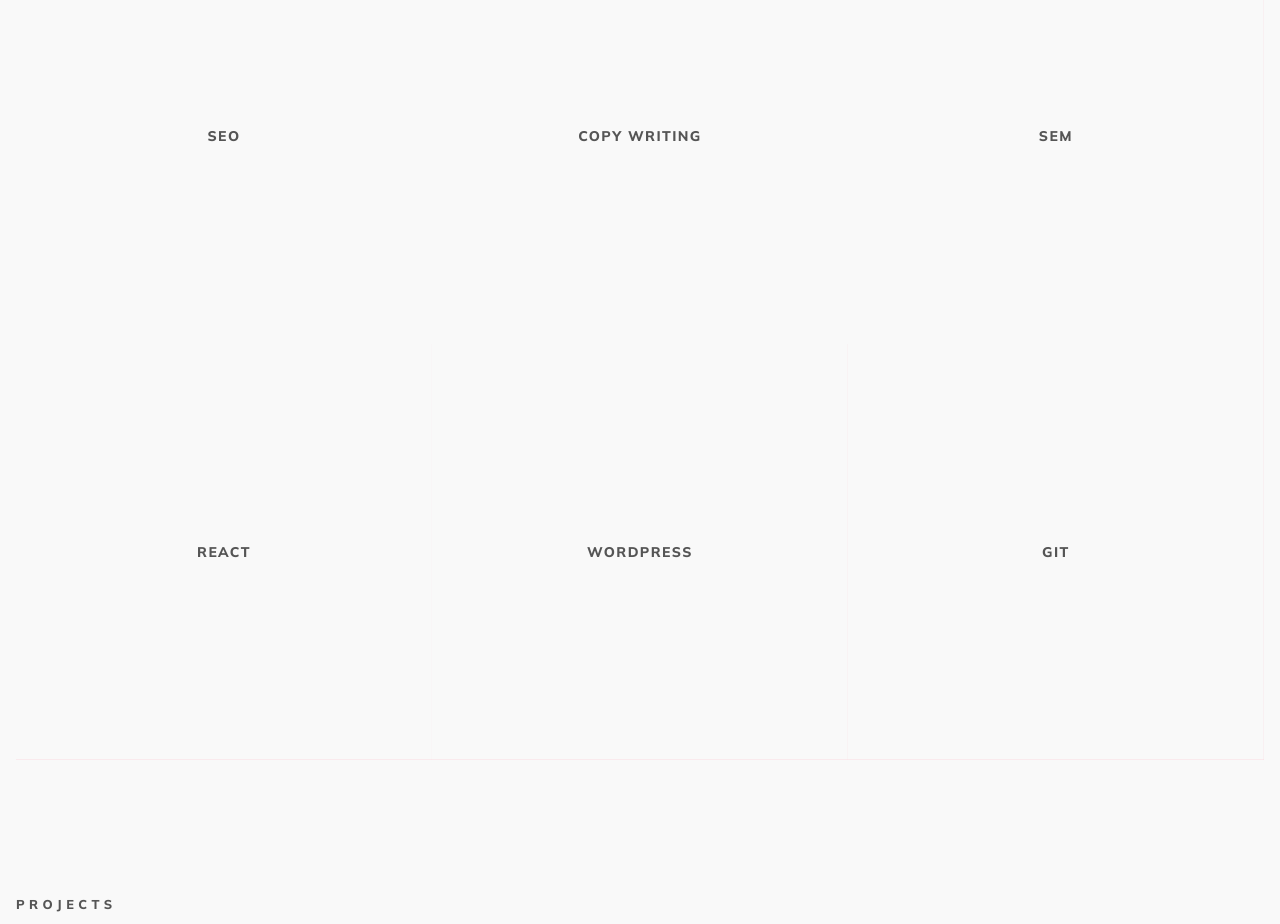
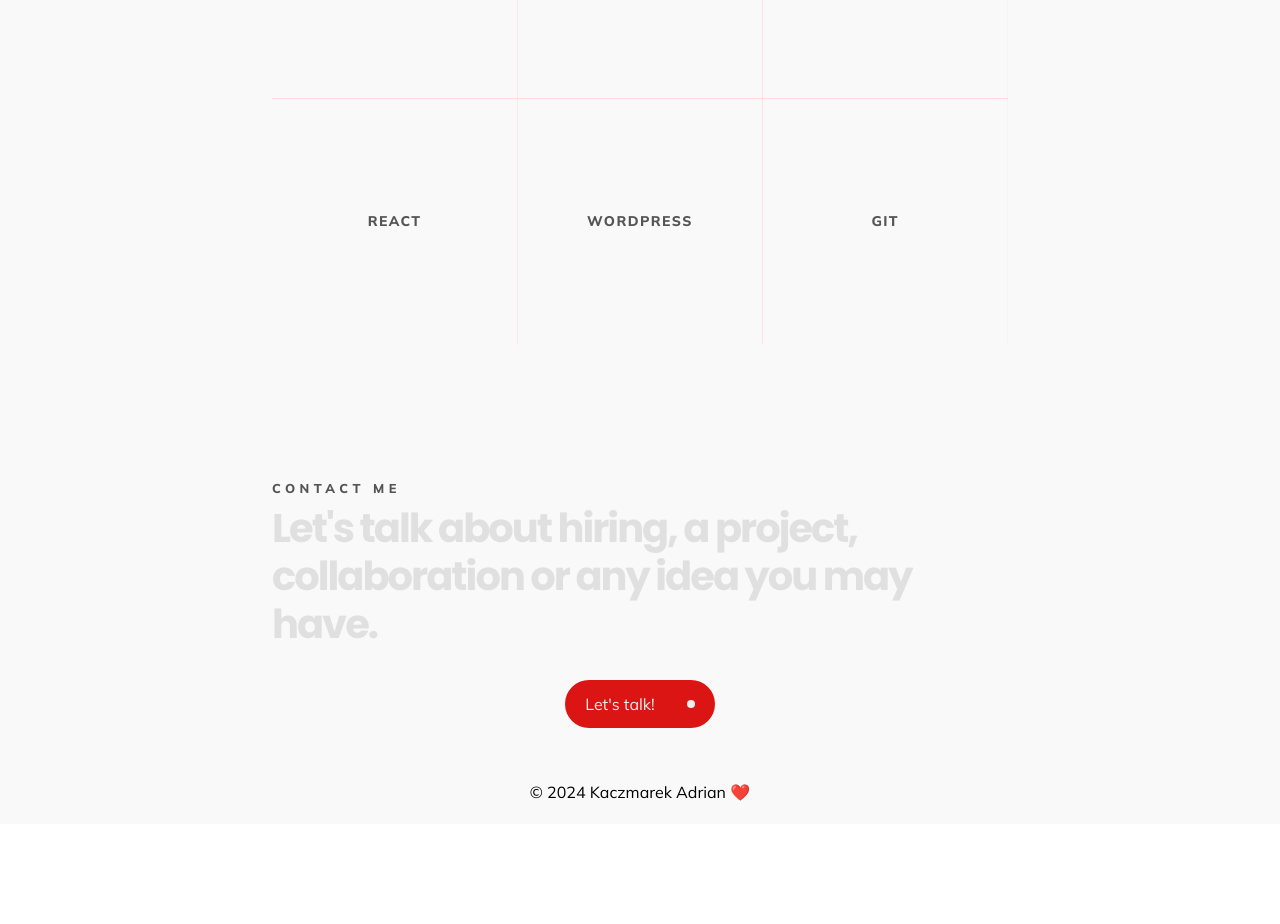
Before and after one commit to hustlehoff-dev/portfolio, a React (Vite) app: page / in a window 1280 px wide. Shown: the part 1860-2784 px from the top of the page. After the commit the page ends 2684 px from the top, so only its background shows below. Built offline with nearby package versions, Linux system fonts and the light colour scheme.

Commit message:
Updates of styles

```diff
--- a/src/App.tsx
+++ b/src/App.tsx
@@ -5,7 +5,7 @@ import Header from "./components/Header";
 import Home from "./components/Home";
 import Aboutme from "./components/About-me";
 import Techstack from "./components/Techstack";
-import Projects from "./components/Projects";
+//import Projects from "./components/Projects";
 import Contact from "./components/Contact";
 
 function App() {
@@ -19,9 +19,8 @@ function App() {
       <main id="main">
         <Home selectedLanguage={selectedLanguage} />
         <Aboutme selectedLanguage={selectedLanguage} />
-        <Techstack />
-        <Projects />
-        <Contact />
+        <Techstack selectedLanguage={selectedLanguage} />
+        <Contact selectedLanguage={selectedLanguage} />
       </main>
       <Footer children="© 2024 Kaczmarek Adrian ❤️️" />
     </>
--- a/src/components/Contact.tsx
+++ b/src/components/Contact.tsx
@@ -1,20 +1,50 @@
-import React from "react";
-
-const Contact = () => {
+interface Props {
+  selectedLanguage: string;
+}
+const Contact = ({ selectedLanguage }: Props) => {
+  const lang: { [key: string]: { [key: string]: string } } = {
+    en: {
+      contactPre: "Contact me",
+      contactFull:
+        "Let's talk about hiring, a project, collaboration or any idea you may have.",
+      button: "Let's talk!",
+    },
+    pl: {
+      contactPre: "Kontakt",
+      contactFull:
+        "Porozmawiajmy o zatrudnieniu, projekcie, współpracy lub jakiejkolwiek innej pomysłowej koncepcji. ",
+      button: "Porozmawiajmy!",
+    },
+  };
+  if (!(selectedLanguage in lang)) {
+    return <div>Error: Selected language not supported</div>;
+  }
   return (
     <section id="contact">
       <div className="contact-wrapper">
         <div className="contact-contents">
-          <h3 className="pre-heading">Contact me</h3>
+          <h3 className="pre-heading">{lang[selectedLanguage].contactPre} </h3>
           <h2 className="heading scroll-reveal shorter">
-            Let's talk about a project, collaboration on any idea you may have
+            {lang[selectedLanguage].contactFull}
           </h2>
-          <br />
-          <br />
-          <br />
-          <br />
-          <br />
-          <br />
+        </div>
+        <div className="button-wrapper">
+          <a href="mailto:adrian.kaczmarek123@gmail.com" className="cta-button">
+            <span className="button-text">{lang[selectedLanguage].button}</span>
+            <div className="button-icon">
+              <div className="button-icon-bg"></div>
+              <svg
+                fill="none"
+                xmlns="http://www.w3.org/2000/svg"
+                viewBox="0 0 24 24"
+              >
+                <path
+                  d="m7.012 18.069 9.702-9.702v7.298l1.499.028-.014-8.81-1.132-1.132-8.81-.014.028 1.499h7.298L5.88 16.937l1.131 1.132Z"
+                  fill="currentColor"
+                ></path>
+              </svg>
+            </div>
+          </a>
         </div>
       </div>
     </section>
--- a/src/components/Header.tsx
+++ b/src/components/Header.tsx
@@ -51,7 +51,7 @@ function Header({ selectedLanguage, setSelectedLanguage }: Props) {
             {language[selectedLanguage].about}
           </span>
         </a>
-        <a className="hover-lift" href="#techstack">
+        <a className="hover-lift" href="#tech">
           <span className="hover-lift-deep">
             {language[selectedLanguage].tech}
           </span>
--- a/src/components/Projects.tsx
+++ b/src/components/Projects.tsx
@@ -5,7 +5,7 @@ const Projects = () => {
         <div className="projects-contents">
           <div className="projects-heading">
             <h3 className="pre-heading">Projects</h3>
-            <h2 className="heading scroll-reveal shorter-2">
+            <h2 className="heading scroll-reveal">
               Glimpse on projects I delivered
             </h2>
           </div>
--- a/src/components/Techstack.tsx
+++ b/src/components/Techstack.tsx
@@ -1,62 +1,111 @@
-const Techstack = () => {
+interface Props {
+  selectedLanguage: string;
+}
+
+const Techstack = ({ selectedLanguage }: Props) => {
+  const lang: { [key: string]: { [key: string]: string } } = {
+    en: {
+      tech: "Techstack",
+      techHeading:
+        '"Learning never exhausts the mind", therefore my aim is constant improvement.',
+      html5: "HTML5",
+      html5Desc: "Astonishing responsive design",
+      javascript: "Javascript",
+      javascriptDesc: "Turning coffee into code faster than Bolt",
+      scss: "SCSS",
+      scssDesc: "Websites looking so good you just swipe right",
+      seo: "SEO",
+      seoDesc: "I will make you disappear, from the bottom of Google",
+      copyWriting: "Copywriting",
+      copyWritingDesc:
+        "Writing copy, that increases users engagement (at least I think so)",
+      sem: "SEM",
+      semDesc:
+        "Like my SEO's hotter sister, makes your ads pop and your clicks count",
+      react: "React",
+      reactDesc: "UI's so responsive, they reply unasked",
+      wordpress: "Wordpress",
+      wordpressDesc: "I used to take shortcuts and they were still beautiful",
+      git: "Git",
+      gitDesc: "Saves my code from any disasters",
+    },
+    pl: {
+      tech: "Technologie",
+      techHeading:
+        '"Proces nauki nigdy nie wyczerpuje umysłu." Moim celem jest ciągłe doskonalenie.',
+      html5: "HTML5",
+      html5Desc: "Zachwycający responsywny design",
+      javascript: "Javascript",
+      javascriptDesc: "Przekształcam kawę w kod szybciej niż biega Bolt",
+      scss: "SCSS",
+      scssDesc: "Strony wyglądają tak dobrze, że po prostu przesuwasz w prawo",
+      seo: "SEO",
+      seoDesc: "Sprawię, że znikniesz z dna Google",
+      copyWriting: "Copywriting",
+      copyWritingDesc:
+        "Piszę treści, które zwiększają zaangażowanie użytkowników (bez dyskusji)",
+      sem: "SEM",
+      semDesc:
+        "Jak gorąca siostra mojego SEO, sprawia, że Twoje reklamy przyciągają uwagę, a kliknięcia się liczą",
+      react: "React",
+      reactDesc:
+        "Interfejsy użytkownika tak responsywne, że odpowiadają niepytane",
+      wordpress: "Wordpress",
+      wordpressDesc: "Kiedyś chodziłem na skróty, ale droga nadal była piękna",
+      git: "Git",
+      gitDesc: "Ratuje mój kod przed wszelkimi katastrofami",
+    },
+  };
+
+  if (!(selectedLanguage in lang)) {
+    return <div>Error: Selected language not supported</div>;
+  }
+
   return (
     <section id="tech">
       <div className="tech-wrapper">
         <div className="tech-contents">
           <div className="tech-info">
-            <h3 className="pre-heading">Techstack</h3>
+            <h3 className="pre-heading">{lang[selectedLanguage].tech} </h3>
             <h2 className="heading scroll-reveal shorter">
-              "Learning never exhausts the mind", therefore my aim is constant
-              improvement.
+              {lang[selectedLanguage].techHeading}
             </h2>
             <ul className="tech-grid">
               <li>
-                <p className="p-1">HTML5</p>
-                <p className="p-2">Astonishing responsive design</p>
+                <p className="p-1">{lang[selectedLanguage].html5}</p>
+                <p className="p-2">{lang[selectedLanguage].html5Desc}</p>
               </li>
               <li>
-                <p className="p-1">Javascript</p>
-                <p className="p-2">Turning coffee into code faster than Bolt</p>
+                <p className="p-1">{lang[selectedLanguage].javascript}</p>
+                <p className="p-2">{lang[selectedLanguage].javascriptDesc}</p>
               </li>
               <li>
-                <p className="p-1">SCSS</p>
-                <p className="p-2">
-                  Websites looking so good you just swipe right
-                </p>
+                <p className="p-1">{lang[selectedLanguage].scss}</p>
+                <p className="p-2">{lang[selectedLanguage].scssDesc}</p>
               </li>
               <li>
-                <p className="p-1">SEO</p>
-                <p className="p-2">
-                  I will make you disappear, from the bottom of Google
-                </p>
+                <p className="p-1">{lang[selectedLanguage].seo}</p>
+                <p className="p-2">{lang[selectedLanguage].seoDesc}</p>
               </li>
               <li className="copy">
-                <p className="p-1">Copy writing</p>
-                <p className="p-2">
-                  Writing copy, that increases users engagement (at least I
-                  think so)
-                </p>
+                <p className="p-1">{lang[selectedLanguage].copyWriting}</p>
+                <p className="p-2">{lang[selectedLanguage].copyWritingDesc}</p>
               </li>
               <li>
-                <p className="p-1">SEM</p>
-                <p className="p-2">
-                  Like my SEO's hotter sister, makes your ads pop and your
-                  clicks count
-                </p>
+                <p className="p-1">{lang[selectedLanguage].sem}</p>
+                <p className="p-2">{lang[selectedLanguage].semDesc}</p>
               </li>
               <li>
-                <p className="p-1">React</p>
-                <p className="p-2">UI's so responsive, they reply unasked</p>
+                <p className="p-1">{lang[selectedLanguage].react}</p>
+                <p className="p-2">{lang[selectedLanguage].reactDesc}</p>
               </li>
               <li>
-                <p className="p-1">Wordpress</p>
-                <p className="p-2">
-                  I used to take shortcuts and they were still beautiful
-                </p>
+                <p className="p-1">{lang[selectedLanguage].wordpress}</p>
+                <p className="p-2">{lang[selectedLanguage].wordpressDesc}</p>
               </li>
               <li>
-                <p className="p-1">Git</p>
-                <p className="p-2">Saves my code from any disasters</p>
+                <p className="p-1">{lang[selectedLanguage].git}</p>
+                <p className="p-2">{lang[selectedLanguage].gitDesc}</p>
               </li>
             </ul>
           </div>
--- a/src/main.css
+++ b/src/main.css
@@ -128,68 +128,18 @@ a {
   text-decoration: none;
 }
 
-.cta-button {
-  display: inline-flex;
-  align-items: center;
-  padding: 0.25em 0.25em 0.25em 1.25em;
-  background: #111;
-  color: #efefef;
-  border-radius: 100px;
-  -moz-column-gap: 1em;
-       column-gap: 1em;
-  position: absolute;
-  top: 150px;
-  right: 42px;
+.home-wrapper {
+  height: 95vh;
 }
-.cta-button:hover .button-icon .button-icon-bg {
-  transform: scale(1);
-}
-.cta-button:hover .button-icon svg {
-  opacity: 1;
-}
-.cta-button .button-icon {
-  position: relative;
-  display: flex;
-  justify-content: center;
-  align-items: center;
-  width: 2.5em;
-  height: 2.5em;
-  border-radius: 50%;
-}
-.cta-button .button-icon .button-icon-bg {
-  position: absolute;
-  width: 100%;
-  height: 100%;
-  border-radius: 50%;
-  background-color: #efefef;
-  transform: scale(0.2);
-}
-.cta-button .button-icon .button-icon-bg,
-.cta-button .button-icon svg {
-  transition: transform 0.2s cubic-bezier(0.5, 0.7, 0.4, 1);
-}
-.cta-button .button-icon svg {
-  width: 1.5em;
-  height: 1.5em;
-  opacity: 0;
-  mix-blend-mode: difference;
-}
-@media screen and (max-width: 1280px) {
-  .cta-button {
-    right: unset;
-    left: 42px;
-    top: 240px;
+@media screen and (min-width: 800px) {
+  .home-wrapper {
+    padding: 0 64px;
   }
 }
-@media screen and (max-width: 768px) {
-  .cta-button {
-    top: unset;
-    bottom: 42px;
+@media screen and (min-width: 1200px) {
+  .home-wrapper {
+    padding: 0 128px;
   }
-}
-
-.home-wrapper {
-  height: 95vh;
 }
 .home-wrapper .home-contents {
   width: 100%;
@@ -214,11 +164,6 @@ a {
 @media screen and (min-width: 600px) {
   .home-wrapper .home-contents .home-front {
     transform: scale(1.6);
-  }
-}
-@media screen and (min-width: 1000px) {
-  .home-wrapper .home-contents .home-front {
-    transform: scale(2.2);
   }
 }
 .home-wrapper .home-contents .home-front h2 {
@@ -275,7 +220,7 @@ a {
 }
 
 .heading {
-  font-size: 2.5em;
+  font-size: 2.5rem;
   line-height: 0.8em;
   letter-spacing: -0.05em;
   color: #e6e6e6;
@@ -363,7 +308,7 @@ a {
   padding: 0%;
   background-color: #db1414;
   border-radius: 100%;
-  transition: 0.2s ease-out;
+  transition: 0.3s ease-in;
 }
 .tech-wrapper .tech-contents .tech-info .tech-grid li p {
   text-transform: uppercase;
@@ -380,11 +325,10 @@ a {
   font-size: 0.875em;
 }
 .tech-wrapper .tech-contents .tech-info .tech-grid li p.p-2 {
-  font-size: 4.2vw;
+  font-size: 3.5vw;
   padding: 2px;
   opacity: 0;
   color: #f9f9f9;
-  line-height: 0em;
   text-align: center;
   letter-spacing: -0.05em;
 }
@@ -420,13 +364,74 @@ a {
 
 .contact-wrapper {
   display: flex;
-  justify-content: center;
+  flex-direction: column;
+  align-items: center;
   background: #f9f9f9;
 }
 .contact-wrapper .contact-contents {
-  padding-top: 100px;
-  padding-bottom: 128px;
   padding: 0 1em;
+  position: relative;
+}
+.contact-wrapper .button-wrapper {
+  padding: 32px 0;
+  width: 50%;
+  display: flex;
+  justify-content: center;
+}
+
+@media screen and (min-width: 768px) {
+  section > * {
+    padding: 0 10%;
+  }
+}
+@media screen and (min-width: 1200px) {
+  section > * {
+    padding: 0 20%;
+  }
+}
+
+.cta-button {
+  display: inline-flex;
+  align-items: center;
+  padding: 0.25em 0.25em 0.25em 1.25em;
+  background: #db1414;
+  color: #efefef;
+  border-radius: 100px;
+  -moz-column-gap: 1em;
+       column-gap: 1em;
+}
+.cta-button:hover .button-icon .button-icon-bg {
+  transform: scale(1);
+}
+.cta-button:hover .button-icon svg {
+  opacity: 1;
+}
+.cta-button .button-icon {
+  position: relative;
+  display: flex;
+  justify-content: center;
+  align-items: center;
+  width: 2.5em;
+  height: 2.5em;
+  border-radius: 50%;
+}
+.cta-button .button-icon .button-icon-bg {
+  position: absolute;
+  width: 100%;
+  height: 100%;
+  border-radius: 50%;
+  background-color: #efefef;
+  transform: scale(0.2);
+}
+.cta-button .button-icon .button-icon-bg,
+.cta-button .button-icon svg {
+  transition: transform 0.2s cubic-bezier(0.5, 0.7, 0.4, 1);
+}
+.cta-button .button-icon svg {
+  width: 1.5em;
+  height: 1.5em;
+  opacity: 0;
+  mix-blend-mode: difference;
 }
 
 footer {
@@ -435,6 +440,8 @@ footer {
   justify-content: center;
   width: 100%;
   height: 64px;
+  z-index: 1000;
+  position: relative;
   background-color: #f9f9f9;
 }
 
@@ -506,11 +513,7 @@ footer {
   display: inline;
 }
 .scroll-reveal.shorter {
-  animation-range-start: contain -20vh;
-  animation-range-end: contain 20vh;
-}
-.scroll-reveal.shorter-2 {
-  animation-range-start: contain 0vh;
+  animation-range-start: contain -17vh;
   animation-range-end: contain 20vh;
 }
 .scroll-reveal span {
--- a/src/main.scss
+++ b/src/main.scss
@@ -9,7 +9,12 @@ $main-before: #e6e6e6;
 //$accent-font: crimson;
 $accent-color: #db1414; // hotter
 // Dimensions
-
+$mobilemin: 360px;
+$mobile: 480px;
+$tablet: 768px;
+$pc: 1024px;
+$pc2: 1200px;
+$pc3: 1680px;
 html {
   scroll-behavior: smooth;
 }
@@ -122,12 +127,6 @@ header {
     border: 0;
   }
 }
-
-main {
-  //background: $off-white;
-  section {
-  }
-}
 // Headings
 h1 {
   font-size: 4em;
@@ -144,74 +143,16 @@ h3 {
 a {
   text-decoration: none;
 }
-// CTA Button
-.cta-button {
-  display: inline-flex;
-  align-items: center;
-  padding: 0.25em 0.25em 0.25em 1.25em;
-  background: #111;
-  color: #efefef;
-  border-radius: 100px;
-  column-gap: 1em;
-  position: absolute;
-  top: 150px;
-  right: 42px;
 
-  &:hover {
-    .button-icon {
-      .button-icon-bg {
-        transform: scale(1);
-      }
-      svg {
-        opacity: 1;
-      }
-    }
-  }
-  .button-text {
-  }
-  .button-icon {
-    position: relative;
-    display: flex;
-    justify-content: center;
-    align-items: center;
-    width: 2.5em;
-    height: 2.5em;
-    border-radius: 50%;
-
-    .button-icon-bg {
-      position: absolute;
-      width: 100%;
-      height: 100%;
-      border-radius: 50%;
-      background-color: #efefef;
-      transform: scale(0.2);
-    }
-    .button-icon-bg,
-    svg {
-      transition: transform 0.2s cubic-bezier(0.5, 0.7, 0.4, 1);
-    }
-    svg {
-      width: 1.5em;
-      height: 1.5em;
-      opacity: 0;
-      mix-blend-mode: difference;
-    }
-  }
-  @media screen and (max-width: 1280px) {
-    right: unset;
-    left: 42px;
-    top: 240px;
-  }
-  @media screen and (max-width: 768px) {
-    top: unset;
-    bottom: 42px;
-  }
-}
 // Home section
-
 .home-wrapper {
   height: 95vh;
-
+  @media screen and (min-width: 800px) {
+    padding: 0 64px;
+  }
+  @media screen and (min-width: 1200px) {
+    padding: 0 128px;
+  }
   .home-contents {
     width: 100%;
     height: 100%;
@@ -230,9 +171,6 @@ a {
       }
       @media screen and (min-width: 600px) {
         transform: scale(1.6);
-      }
-      @media screen and (min-width: 1000px) {
-        transform: scale(2.2);
       }
       h2 {
         font-size: 0.875em;
@@ -290,7 +228,7 @@ a {
   letter-spacing: 0.35em;
 }
 .heading {
-  font-size: 2.5em;
+  font-size: 2.5rem;
   line-height: 0.8em;
   letter-spacing: -0.05em;
   color: $main-before;
@@ -334,7 +272,6 @@ a {
   display: flex;
   justify-content: center;
   background: $off-white;
-
   .tech-contents {
     display: flex;
     justify-content: center;
@@ -384,7 +321,7 @@ a {
             background-color: $accent-color;
             border-radius: 100%;
 
-            transition: 0.2s ease-out;
+            transition: 0.3s ease-in;
           }
           p {
             text-transform: uppercase;
@@ -400,11 +337,10 @@ a {
               font-size: 0.875em;
             }
             &.p-2 {
-              font-size: 4.2vw;
+              font-size: 3.5vw;
               padding: 2px;
               opacity: 0;
               color: $off-white;
-              line-height: 0em;
               text-align: center;
               letter-spacing: -0.05em;
 
@@ -440,8 +376,6 @@ a {
     padding-bottom: 128px;
     width: 100%;
     padding: 0 1em;
-    .projects-heading {
-    }
     .project-wrapper {
       .project-info-wrapper {
       }
@@ -456,15 +390,87 @@ a {
 // Contact section
 .contact-wrapper {
   display: flex;
-  justify-content: center;
+  flex-direction: column;
+  align-items: center;
   background: $off-white;
   .contact-contents {
-    padding-top: 100px;
-    padding-bottom: 128px;
     padding: 0 1em;
+    position: relative;
+    //background: blue;
+  }
+  .button-wrapper {
+    padding: 32px 0;
+    width: 50%;
+    display: flex;
+    justify-content: center;
+    //background: pink;
   }
 }
 
+section {
+  & > * {
+  }
+  @media screen and (min-width: 768px) {
+    & > * {
+      padding: 0 10%;
+    }
+  }
+  @media screen and (min-width: 1200px) {
+    & > * {
+      padding: 0 20%;
+    }
+  }
+}
+// CTA Button
+.cta-button {
+  display: inline-flex;
+  align-items: center;
+  padding: 0.25em 0.25em 0.25em 1.25em;
+  background: $accent-color;
+  color: #efefef;
+  border-radius: 100px;
+  column-gap: 1em;
+  &:hover {
+    .button-icon {
+      .button-icon-bg {
+        transform: scale(1);
+      }
+      svg {
+        opacity: 1;
+      }
+    }
+  }
+  .button-text {
+  }
+  .button-icon {
+    position: relative;
+    display: flex;
+    justify-content: center;
+    align-items: center;
+    width: 2.5em;
+    height: 2.5em;
+    border-radius: 50%;
+
+    .button-icon-bg {
+      position: absolute;
+      width: 100%;
+      height: 100%;
+      border-radius: 50%;
+      background-color: #efefef;
+      transform: scale(0.2);
+    }
+    .button-icon-bg,
+    svg {
+      transition: transform 0.2s cubic-bezier(0.5, 0.7, 0.4, 1);
+    }
+    svg {
+      width: 1.5em;
+      height: 1.5em;
+      opacity: 0;
+      mix-blend-mode: difference;
+    }
+  }
+}
 // Footer
 footer {
   display: flex;
@@ -472,6 +478,8 @@ footer {
   justify-content: center;
   width: 100%;
   height: 64px;
+  z-index: 1000;
+  position: relative;
   background-color: $off-white;
 }
 
@@ -541,16 +549,11 @@ footer {
   animation: scroll-reveal linear forwards;
   animation-timeline: view();
   animation-range: contain;
-
   animation-range-start: contain -35vh;
   animation-range-end: contain 20vh;
   display: inline;
   &.shorter {
-    animation-range-start: contain -20vh;
-    animation-range-end: contain 20vh;
-  }
-  &.shorter-2 {
-    animation-range-start: contain 0vh;
+    animation-range-start: contain -17vh;
     animation-range-end: contain 20vh;
   }
   span {
@@ -564,7 +567,6 @@ footer {
     animation: scroll-reveal linear forwards;
     animation-timeline: view();
     animation-range: contain;
-
     animation-range-start: contain 10vh;
     animation-range-end: contain 16vh;
     display: inline;
```
Also changed, not shown: src/components/Home.tsx (+3 -4 lines), src/components/parallax.js (line endings or trailing spaces), 1 other file (tests, documents, lock files or other folders).
